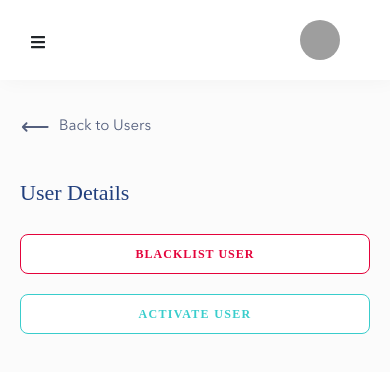
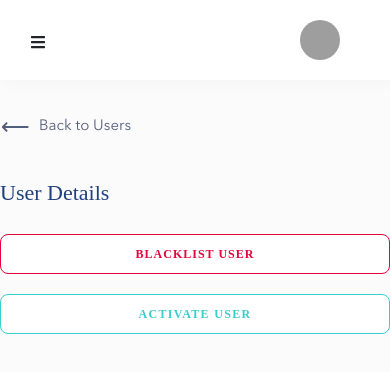
Before and after one commit to Tomlytm/lendsqr-fe-test, a React (Create React App) app: page /dashboard/users/1 in a window 390 px wide. Shown: the top 372 px of the page. Built offline with nearby package versions, Linux system fonts and the light colour scheme; grey boxes are pictures that could not be loaded.

Commit message:
added suspense wrapper

```diff
--- a/src/components/Dashboard/Users/User.scss
+++ b/src/components/Dashboard/Users/User.scss
@@ -1,7 +1,8 @@
 .users-dashboard {
   padding-bottom: 35px;
+  padding-left: 10px;
   font-family: "Work Sans", serif;
-  background-color: #f9fafb;
+
   h3 {
     font-size: 20px;
     color: #213f7d;
@@ -53,7 +54,6 @@
       }
     }
   }
-
 
   .table-container {
     background: #ffffff;
@@ -120,11 +120,11 @@
           }
         }
       }
-      td:nth-child(5){
+      td:nth-child(5) {
         font-size: 11px;
         padding: 15px 0;
       }
-      th:nth-child(4){
+      th:nth-child(4) {
         font-size: 9px;
         padding: 15px 0;
       }
@@ -148,7 +148,7 @@
       -webkit-overflow-scrolling: touch;
 
       .user-table {
-        min-width: 400px; // Minimum width to prevent content overlap
+        min-width: 300px;
       }
     }
     .pagination-container {
@@ -187,7 +187,7 @@
           }
         }
         .page {
-          margin: 0 0.15rem;
+          margin: 0 0.1rem;
           color: #545f7d;
           background: #fff;
           border: none !important;
@@ -262,25 +262,24 @@
       th:nth-child(4) {
         display: none;
       }
-      td:nth-child(5){
+      td:nth-child(5) {
         font-size: 11px;
         padding: 15px 10px;
       }
-      th:nth-child(4){
+      th:nth-child(4) {
         font-size: 9px;
         padding: 15px 10px;
       }
-
     }
   }
   @media (max-width: 668px) {
     .table-container {
-
       .pagination-container {
         // display: block;
-      width: 100%;
+        // width: 100%;
         justify-content: center;
-      margin: 0 auto;
+        font-size: 12px;
+        // margin: 15px auto;
         .dropdown {
           display: none;
         }
@@ -315,7 +314,6 @@
         th:nth-child(4) {
           display: none;
         }
-
       }
     }
   }
@@ -346,7 +344,6 @@
       th:nth-child(3) {
         display: none;
       }
-
     }
   }
 }
@@ -369,7 +366,6 @@
     @media (max-width: 870px) {
       margin-top: 50px;
     }
-
   }
   &__header {
     display: flex;
@@ -392,7 +388,6 @@
       @media (max-width: 468px) {
         // grid-template-columns: repeat(1, 1.5fr);
         display: block;
-
       }
 
       button {
@@ -404,7 +399,6 @@
         @media (max-width: 468px) {
           width: 100%;
           margin-top: 20px;
-
         }
 
         &.user-details__blacklist {
@@ -468,7 +462,6 @@
               display: none;
             }
           }
-
 
           .user-card__personal {
             padding-right: 25px;
@@ -542,7 +535,6 @@
           @media (max-width: 709px) {
             font-size: 11px;
             font-weight: 500;
-
           }
 
           &.active {
@@ -592,19 +584,15 @@
         padding: 60px 0 25px 0;
         @media (max-width: 1039px) {
           grid-template-columns: repeat(4, 1.5fr);
-
         }
         @media (max-width: 939px) {
           grid-template-columns: repeat(3, 1.5fr);
-
         }
         @media (max-width: 609px) {
           grid-template-columns: repeat(2, 1.5fr);
-
         }
         @media (max-width: 468px) {
           grid-template-columns: repeat(1, 1.5fr);
-
         }
       }
       &__grid2 {
@@ -616,21 +604,16 @@
 
         @media (max-width: 1039px) {
           grid-template-columns: repeat(4, 1.5fr);
-
         }
         @media (max-width: 939px) {
           grid-template-columns: repeat(3, 1.5fr);
-
         }
         @media (max-width: 609px) {
           grid-template-columns: repeat(2, 1.5fr);
-
         }
         @media (max-width: 468px) {
           grid-template-columns: repeat(1, 1.5fr);
-
         }
-
       }
       &__grid {
         display: grid;
@@ -640,19 +623,15 @@
         padding-bottom: 25px;
         @media (max-width: 1039px) {
           grid-template-columns: repeat(4, 1.5fr);
-
         }
         @media (max-width: 939px) {
           grid-template-columns: repeat(3, 1.5fr);
-
         }
         @media (max-width: 609px) {
           grid-template-columns: repeat(2, 1.5fr);
-
         }
         @media (max-width: 468px) {
           grid-template-columns: repeat(1, 1.5fr);
-
         }
       }
     }
@@ -681,7 +660,6 @@
   .count-5 {
     display: none;
   }
-
 }
 @media (max-width: 950px) {
   .topbar {
--- a/src/components/Layout/Layout.scss
+++ b/src/components/Layout/Layout.scss
@@ -1,7 +1,7 @@
 .layout {
     display: flex;
     height: 100vh;
-    background-color: #f9fafb;
+    background-color: #fbfbfb;
 
       & > .layout__content {
         flex: 1;
@@ -11,13 +11,12 @@
         // overflow-y: auto;
         transition: .3s;
         // z-index: 1;
-        background-color: #fbfbfb;
+        // background-color: #fbfbfb;
       }
 
   }
   @media (max-width: 868px) {
     .layout {
-
       & > .layout__content {
       margin-top: 0;
       margin-left: 0;
@@ -29,11 +28,10 @@
 
   @media (max-width: 768px) {
     .layout {
-
       & > .layout__content {
       margin-top: 0;
       margin-left: 0;
-      padding: 40px 20px;
+      padding: 40px 0px;
       transition: .3s;
       }
     }
--- a/src/components/TopBar/TopBar.scss
+++ b/src/components/TopBar/TopBar.scss
@@ -5,9 +5,6 @@
   flex: 1;
   align-items: center;
   justify-content: space-between;
-  // padding: 0 50px 0 30px;
-  // paddin: 0 30px;
-
   height: 80px;
   background-color: #ffffff;
   box-shadow: 3px 0px 20px 0px #0000000a;
```
Lines whose indentation alone changed are shown as unchanged.
